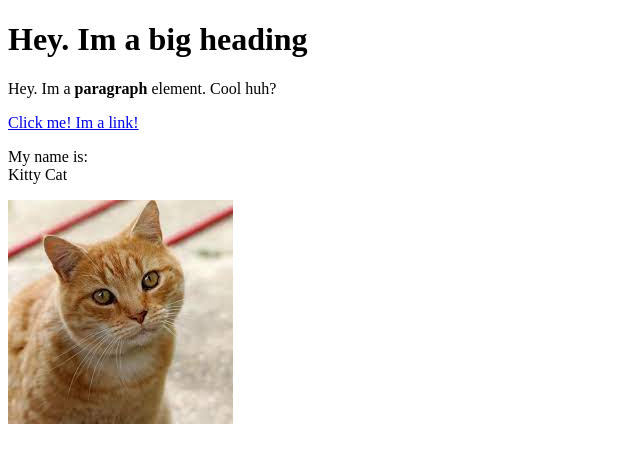
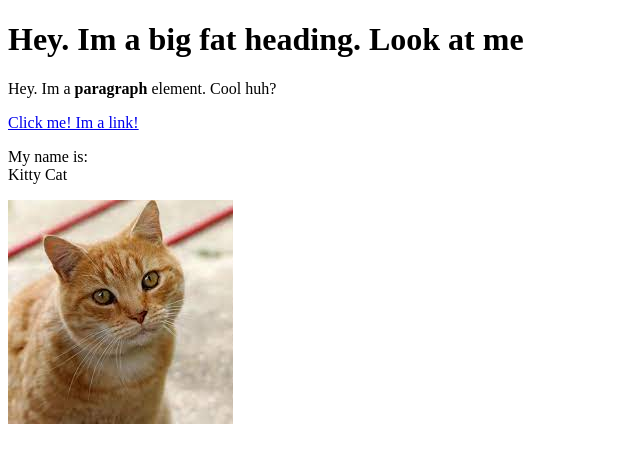
Before and after one commit to StenKilla/Cartoon-hero, a plain HTML site: page test.html in a window 1280 px wide. Shown: the whole page, without its empty margins (0-640 px from the left). Drawn offline with Linux system fonts and the light colour scheme.

Commit message:
Added fat

```diff
--- a/test.html
+++ b/test.html
@@ -4,7 +4,7 @@
 	<title>Test page</title>
 </head>
 <body>
-	<h1>Hey. Im a big heading</h1>
+	<h1>Hey. Im a big fat heading. Look at me</h1>
 	<p>Hey. Im a <b>paragraph</b> element. Cool huh?</p>
 	<a href="https://google.com" target="_blank" title="Lets go to Google">Click me! Im a link!</a>
 	<p>My name is:<br>
```
